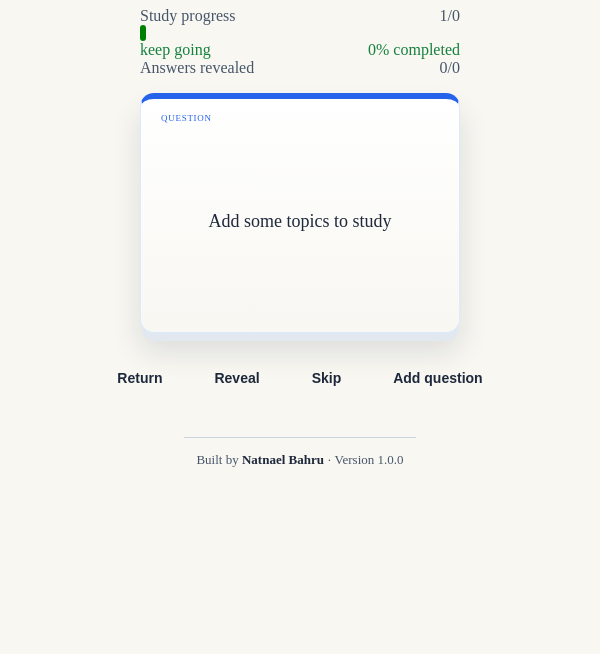
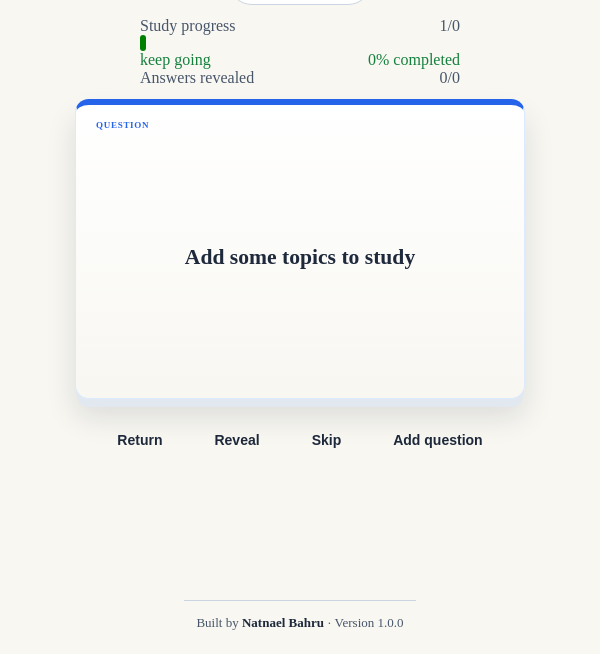
Before and after one commit to nati-webdev/flash-card, a plain HTML site: page frontend/testing.html in a window 600 px wide. Shown: the part 162-816 px from the top of the page. Drawn offline with Linux system fonts and the light colour scheme.

Commit message:
Enhance layout and responsiveness of testing page; adjust footer positioning, padding, and media queries for better mobile support

```diff
--- a/frontend/styles/testing.css
+++ b/frontend/styles/testing.css
@@ -9,6 +9,21 @@
   background-color: var(--color-background);
 
   color: var(--color-text);
+}
+
+@media (min-width: 500px) {
+  .testing-page {
+    min-height: 100vh;
+    min-height: 100dvh;
+    box-sizing: border-box;
+    padding: 14px 1rem;
+    justify-content: flex-start;
+    gap: clamp(8px, 1.5vh, 14px);
+  }
+
+  .testing-page > .site-footer {
+    margin-top: auto;
+  }
 }
 
 .testing-page > .page-header {
@@ -129,7 +144,7 @@
   align-items: center;
 
   height: 350px;
-  width: 450px;
+  width: min(100%, 450px);
   padding: 20px;
   box-sizing: border-box;
 
@@ -141,12 +156,18 @@
   overflow-wrap: break-word;
   overflow-y: auto;
   transition: transform var(--transition-fast), box-shadow var(--transition-fast);
-  @media (max-width: 600px) {
-    height: 30vh;
-    width: 40vh;
+}
+
+@media (max-width: 600px) {
+  .data-container,
+  .answer-data-container {
+    height: clamp(220px, 38vh, 300px);
+    padding-right: 20px;
+    padding-left: 20px;
+    overflow-wrap: anywhere;
   }
+}
 
-}
 .data-container {
   position: relative;
   padding: 36px 24px 24px;
@@ -162,12 +183,7 @@
   font-weight: 700;
   color: var(--color-text-strong);
 
-
-  @media (max-width: 600px){
-    font-size: 1.125rem;
-    font-weight: 500;
-  }
-
+  line-height: 1.45;
 }
 
 .data-container::before {
@@ -181,10 +197,6 @@
   text-transform: uppercase;
   color: var(--color-primary);
 
-  @media (max-width: 600px){
-    font-size: 9px;
-    font-weight: 500;
-  }
 }
 .answer-data-container {
   position: relative;
@@ -203,10 +215,6 @@
   text-transform: uppercase;
   color: var(--color-success);
 
-  @media (max-width: 600px){
-    font-size: 1.125rem;
-    font-weight: 500;
-  }
 }
 
 
@@ -217,12 +225,27 @@
   color: var(--color-success);
   font-size: 19px;
 
- @media (max-width: 600px){
-    font-size: 18px;
+  line-height: 1.5;
+}
+
+@media (max-width: 600px) {
+  .data-container {
+    font-size: clamp(1.125rem, 3.6vw, 1.35rem);
+    font-weight: 600;
+  }
+
+  .data-container::before {
+    font-size: 9px;
+  }
+
+  .answer-data-container {
+    font-size: clamp(1.05rem, 3.4vw, 1.2rem);
     font-weight: 500;
   }
 
-
+  .answer-data-container::before {
+    font-size: 0.75rem;
+  }
 }
 .data-container:hover,
 .answer-data-container.is-open:hover {
```
